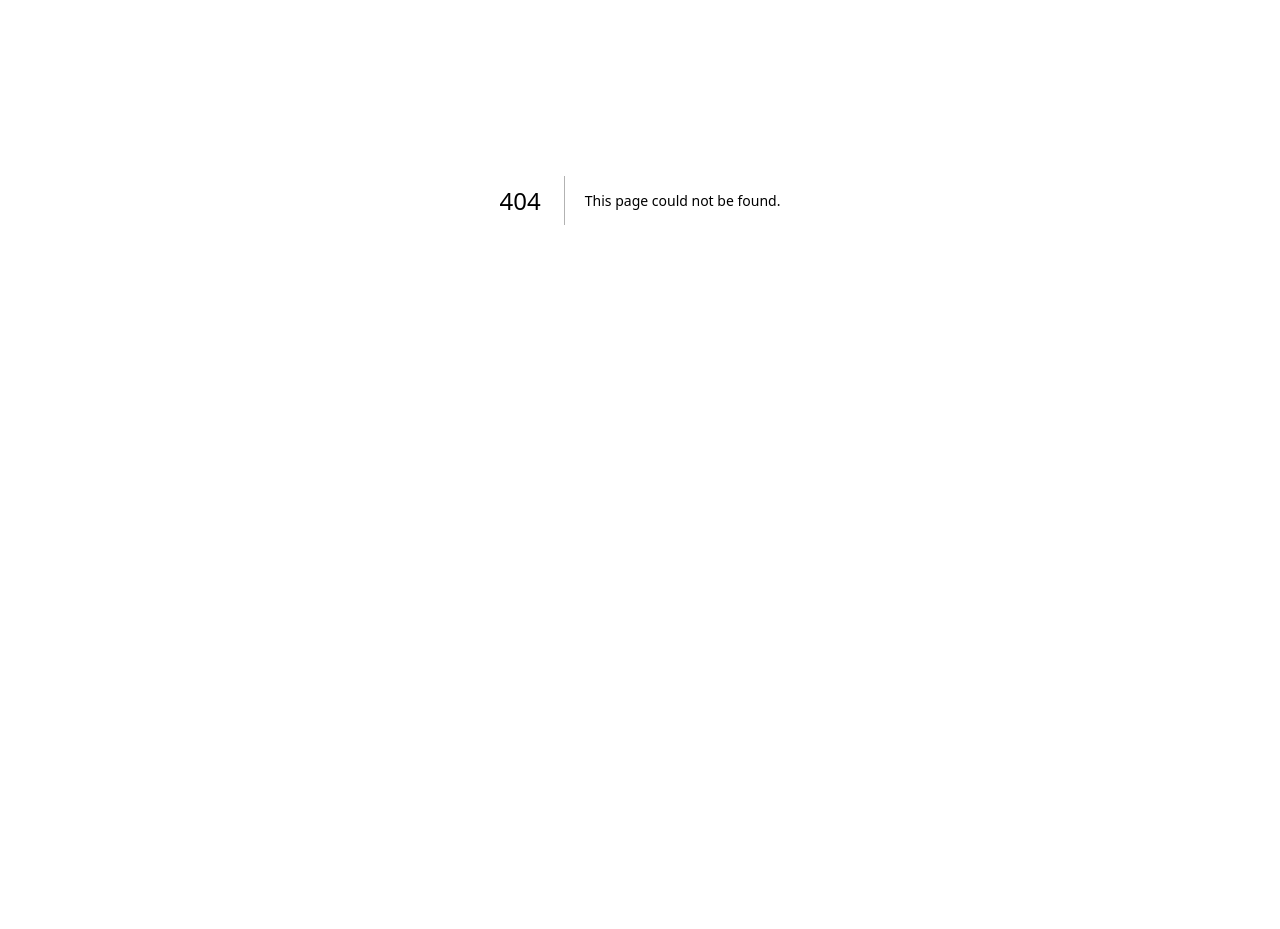
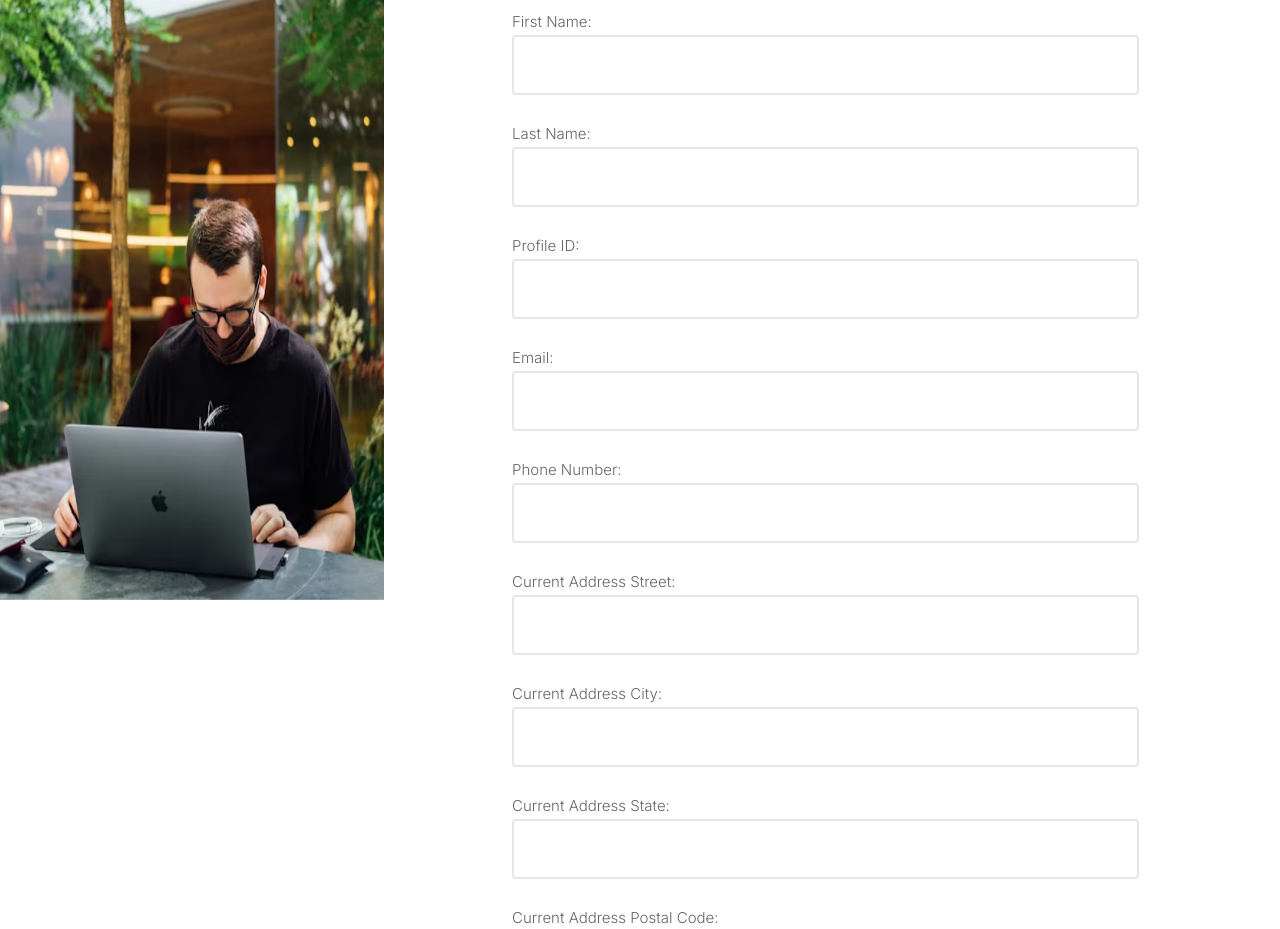
Before and after one commit to Imvikram99/ezapply, a Next.js app: page /job-search in a window 1280 px wide. Before the commit this address had no page. Shown: the part 200-1129 px from the top of the page. Before the commit the page ends 800 px from the top, so only its background shows below. Built offline with nearby package versions, Linux system fonts and the light colour scheme.

Commit message:
integration

```diff
--- a/src/app/globals.css
+++ b/src/app/globals.css
@@ -172,7 +172,7 @@ body {
   background-repeat: no-repeat;
   background-position: center center;
   height: 100vh;
-  position: absolute;
+  position: fixed;
   max-width: 30vw;
   left: 0;
   top: 0;
--- /dev/null
+++ b/src/app/job-search/page.tsx
@@ -0,0 +1,170 @@
+"use client"
+import { useState } from "react";
+import axios from "axios";
+import toast, { Toaster } from "react-hot-toast";
+import { useRouter } from "next/navigation";
+
+export default function JobSeekerRegistration() {
+  const [formData, setFormData] = useState({
+    firstName: "",
+    lastName: "",
+    profileId: "",
+    email: "",
+    phoneNumber: "",
+    resumeLink: "",
+    coverLetterLink: "",
+    skills: [],
+    educationHistory: [],
+    workExperience: [],
+    certifications: [],
+    personalProjects: [],
+    professionalSummary: "",
+    desiredJobTitle: "",
+    languages: [],
+    linkedInProfile: "",
+    portfolioLink: "",
+    githubLink: "",
+    twitterHandle: "",
+    availability: "",
+    preferredLocations: [],
+    willingToRelocate: false,
+    seekingFullTime: false,
+    seekingPartTime: false,
+    seekingContract: false,
+    industryPreferences: [],
+    companyPreferences: [],
+    currentCtc: 0,
+    expectedCtc: 0,
+    currentAddress: {
+      street: "",
+      city: "",
+      state: "",
+      postalCode: "",
+      country: ""
+    },
+    permanentAddress: {
+      street: "",
+      city: "",
+      state: "",
+      postalCode: "",
+      country: ""
+    },
+    isServingNoticePeriod: false,
+    dateOfJoiningAtNewOrg: "",
+    officialNoticePeriod: 0,
+    isNoticePeriodNegotiable: false,
+    earliestYouCanJoin: ""
+  });
+  const router = useRouter();
+
+  const handleChange = (e) => {
+    const { name, value } = e.target;
+    setFormData((prevFormData) => ({
+      ...prevFormData,
+      [name]: value
+    }));
+  };
+
+  const handleAddressChange = (e) => {
+    const { name, value } = e.target;
+    const { currentAddress, permanentAddress } = formData;
+    if (name.includes("currentAddress")) {
+      setFormData((prevFormData) => ({
+        ...prevFormData,
+        currentAddress: {
+          ...currentAddress,
+          [name.split(".")[1]]: value
+        }
+      }));
+    } else {
+      setFormData((prevFormData) => ({
+        ...prevFormData,
+        permanentAddress: {
+          ...permanentAddress,
+          [name.split(".")[1]]: value
+        }
+      }));
+    }
+  };
+
+  const handleSubmit = async (e) => {
+    e.preventDefault();
+
+    try {
+      const response = await axios.post("http://localhost:8085/api/jobseekers/register", formData, {
+        headers: {
+          Authorization: `Bearer your-access-token`,
+          "Content-Type": "application/json"
+        }
+      });
+
+      console.log(response.data);
+      toast.success(response.data.message);
+      // Redirect or handle success as required
+    } catch (error) {
+      console.error("Job seeker registration failed:", error);
+      toast.error("Job seeker registration failed. Please try again.");
+    }
+  };
+
+  return (
+    <div className="signup-page">
+      <Toaster />
+      <img src={"/login.jpg"} className="login-img" />
+      <div className="auth-container" style={{maxHeight: '100vh', overflow: 'sroll'}}>
+        <h1>
+          <b>Welcome Guest,</b> Register as a Job Seeker
+        </h1>
+        <form className="signup-form" onSubmit={handleSubmit}>
+          {/* Personal Information */}
+          <div className="field-container">
+            <label htmlFor="firstName">First Name:</label>
+            <input type="text" name="firstName" value={formData.firstName} onChange={handleChange} />
+          </div>
+          <div className="field-container">
+            <label htmlFor="lastName">Last Name:</label>
+            <input type="text" name="lastName" value={formData.lastName} onChange={handleChange} />
+          </div>
+          <div className="field-container">
+            <label htmlFor="profileId">Profile ID:</label>
+            <input type="text" name="profileId" value={formData.profileId} onChange={handleChange} />
+          </div>
+          <div className="field-container">
+            <label htmlFor="email">Email:</label>
+            <input type="email" name="email" value={formData.email} onChange={handleChange} />
+          </div>
+          <div className="field-container">
+            <label htmlFor="phoneNumber">Phone Number:</label>
+            <input type="tel" name="phoneNumber" value={formData.phoneNumber} onChange={handleChange} />
+          </div>
+          {/* Add similar input fields for other personal information */}
+
+          {/* Address Information */}
+          <div className="field-container">
+            <label htmlFor="currentAddress.street">Current Address Street:</label>
+            <input type="text" name="currentAddress.street" value={formData.currentAddress.street} onChange={handleAddressChange} />
+          </div>
+          <div className="field-container">
+            <label htmlFor="currentAddress.city">Current Address City:</label>
+            <input type="text" name="currentAddress.city" value={formData.currentAddress.city} onChange={handleAddressChange} />
+          </div>
+          <div className="field-container">
+            <label htmlFor="currentAddress.state">Current Address State:</label>
+            <input type="text" name="currentAddress.state" value={formData.currentAddress.state} onChange={handleAddressChange} />
+          </div>
+          <div className="field-container">
+            <label htmlFor="currentAddress.postalCode">Current Address Postal Code:</label>
+            <input type="text" name="currentAddress.postalCode" value={formData.currentAddress.postalCode} onChange={handleAddressChange} />
+          </div>
+          <div className="field-container">
+            <label htmlFor="currentAddress.country">Current Address Country:</label>
+            <input type="text" name="currentAddress.country" value={formData.currentAddress.country} onChange={handleAddressChange} />
+          </div>
+          {/* Add similar input fields for other address information */}
+
+          <button type="submit" className="submit-button">Register</button>
+        </form>
+      </div>
+    </div>
+  );
+}
--- a/src/app/login/page.jsx
+++ b/src/app/login/page.jsx
@@ -1,80 +1,74 @@
-"use client";
-import Image from "next/image";
+"use client"
+
 import { useState } from "react";
+import axios from "axios";
+import toast, { Toaster } from "react-hot-toast";
 
-export default function login() {
+export default function Login() {
   const [username, setUsername] = useState("");
   const [password, setPassword] = useState("");
-  const [role, setRole] = useState("");
 
-  // Function to handle form submission
   async function handleSubmit(e) {
     e.preventDefault(); // Prevent default form submission behavior
 
-    // POST request to the backend
     try {
-      const response = await fetch("http://localhost:8085/auth/signup", {
-        method: "POST",
-        headers: {
-          "Content-Type": "application/json",
-        },
-        body: JSON.stringify({
-          username: username,
-          password: password,
-          role: role,
-        }),
+      const response = await axios.post("http://ec2-3-109-211-75.ap-south-1.compute.amazonaws.com:8085/auth/login", {
+        username: username,
+        password: password,
       });
 
-      const data = await response.json();
-
-      // Handle response data
-      console.log(data);
-      alert(data.message); // Display success message
+      if(response.data.token)
+      toast.success("Successfully logged in."); // Display success message
     } catch (error) {
-      console.error("Registration failed:", error);
-      alert("Registration failed. Please try again.");
+      console.error("Login failed:", error);
+      toast.error("Login failed. Please try again.");
     }
   }
 
   return (
     <div className="signup-page">
+      <Toaster/>
       <img src={"/login.jpg"} className="login-img" />
-      <div class="auth-container">
+      <div className="auth-container">
         <h1>
           <b>Welcome Guest,</b> Sign in to Ezapply
         </h1>
-        <form class="signup-form">
-          <div class="field-container">
-            <label for="email" class="field-label">
+        <form className="signup-form" onSubmit={handleSubmit}>
+          <div className="field-container">
+            <label htmlFor="email" className="field-label">
               Email Address
             </label>
             <input
-              id="signUp-email-input"
+              id="signIn-email-input"
               type="text"
               placeholder="you@example.com"
               name="email"
+              value={username}
+              onChange={(e) => setUsername(e.target.value)}
             />
           </div>
-          <div class="field-container field-container-relative">
-            <label for="password" class="field-label">
+          <div className="field-container field-container-relative">
+            <label htmlFor="password" className="field-label">
               Password
             </label>
-            <div class="signUpPasswordWrapper">
+            <div className="signInPasswordWrapper">
               <input
-                id="signUpPassword"
+                id="signInPassword"
                 type="password"
-                placeholder="Enter 8 characters or more"
+                placeholder="Enter your password"
                 name="password"
+                value={password}
+                onChange={(e) => setPassword(e.target.value)}
               />
             </div>
           </div>
 
-          <button id="signUpSubmit" type="submit" class="submit-button">
-            Continue
+          <button id="signInSubmit" type="submit" className="submit-button">
+            Sign In
           </button>
-          <div class="switch-container">
+          <div className="switch-container">
             <p>
-              Don't have an account? <span tabindex="0">Sign up</span>
+              Don't have an account? <span tabIndex="0">Sign up</span>
             </p>
           </div>
         </form>
--- a/src/app/signup/page.jsx
+++ b/src/app/signup/page.jsx
@@ -1,51 +1,56 @@
 "use client";
-import Image from "next/image";
+
 import { useState } from "react";
+import axios from "axios";
+import toast, { Toaster } from "react-hot-toast";
+import { useRouter } from "next/navigation";
 
 export default function Signup() {
   const [username, setUsername] = useState("");
   const [password, setPassword] = useState("");
-  const [role, setRole] = useState("");
+  const [confirmPassword, setConfirmPassword] = useState("");
+  const [role, setRole] = useState("JOBSEEKER");
+  const router = useRouter()
 
-  // Function to handle form submission
+
+
   async function handleSubmit(e) {
     e.preventDefault(); // Prevent default form submission behavior
 
-    // POST request to the backend
+    if (password !== confirmPassword) {
+      toast.error("Passwords do not match");
+      return;
+    }
+
     try {
-      const response = await fetch("http://localhost:8085/auth/signup", {
-        method: "POST",
-        headers: {
-          "Content-Type": "application/json",
-        },
-        body: JSON.stringify({
+      const response = await axios.post(
+        "http://ec2-3-109-211-75.ap-south-1.compute.amazonaws.com:8085/auth/signup",
+        {
           username: username,
           password: password,
           role: role,
-        }),
-      });
+        }
+      );
 
-      const data = await response.json();
-
-      // Handle response data
-      console.log(data);
-      alert(data.message); // Display success message
+      console.log(response.data);
+      toast.success(response.data.message); // Display success message
     } catch (error) {
       console.error("Registration failed:", error);
-      alert("Registration failed. Please try again.");
+      toast.error("Registration failed. Please try again.");
     }
   }
 
   return (
     <div className="signup-page">
+      <Toaster />
       <img src={"/login.jpg"} className="login-img" />
-      <div class="auth-container">
+      <div className="auth-container">
         <h1>
           <b>Welcome Guest,</b> Sign up for Ezapply
         </h1>
-        <form class="signup-form">
-          <div class="field-container">
-            <label for="email" class="field-label">
+        <form className="signup-form" onSubmit={handleSubmit}>
+          <div className="field-container">
+            <label htmlFor="email" className="field-label">
               Email Address
             </label>
             <input
@@ -53,40 +58,46 @@ export default function Signup() {
               type="text"
               placeholder="you@example.com"
               name="email"
+              value={username}
+              onChange={(e) => setUsername(e.target.value)}
             />
           </div>
-          <div class="field-container field-container-relative">
-            <label for="password" class="field-label">
+          <div className="field-container field-container-relative">
+            <label htmlFor="password" className="field-label">
               Password
             </label>
-            <div class="signUpPasswordWrapper">
+            <div className="signUpPasswordWrapper">
               <input
                 id="signUpPassword"
                 type="password"
                 placeholder="Enter 8 characters or more"
                 name="password"
+                value={password}
+                onChange={(e) => setPassword(e.target.value)}
               />
             </div>
           </div>
-          <div class="field-container">
-            <label for="confirmpassword" class="field-label">
+          <div className="field-container">
+            <label htmlFor="confirmpassword" className="field-label">
               Confirm Password
             </label>
-            <div class="signUpConfirmPassWrapper">
+            <div className="signUpConfirmPassWrapper">
               <input
                 id="signUpConfirmPassword"
                 type="password"
                 placeholder="Same password as above"
                 name="confirmpassword"
+                value={confirmPassword}
+                onChange={(e) => setConfirmPassword(e.target.value)}
               />
             </div>
           </div>
-          <button id="signUpSubmit" type="submit" class="submit-button">
+          <button id="signUpSubmit" type="submit" className="submit-button">
             Continue
           </button>
-          <div class="switch-container">
+          <div className="switch-container">
             <p>
-              Already have an account? <span tabindex="0">Sign In</span>
+              Already have an account? <span tabIndex="0" onClick={() => router.push('/login', { scroll: false })}>Sign In</span>
             </p>
           </div>
         </form>
```
Also changed, not shown: package.json (+6 -4 lines), 1 other file (tests, documents, lock files or other folders).
